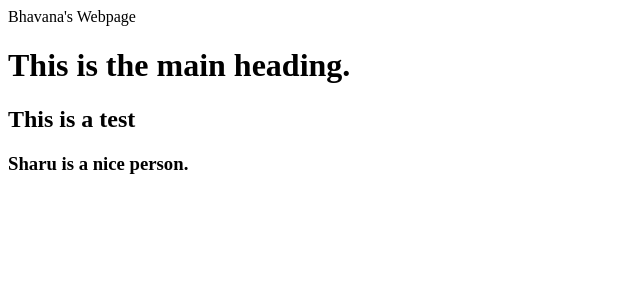
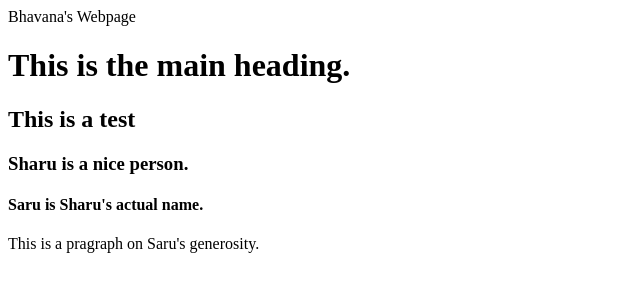
Before and after one commit to parallelskills/blalam, a plain HTML site: page index.html in a window 1280 px wide. Shown: the whole page, without its empty margins (0-640 px from the left). Drawn offline with Linux system fonts and the light colour scheme.

Commit message:
Added just two more lines to the code.

```diff
--- a/index.html
+++ b/index.html
@@ -6,5 +6,7 @@
     <h1>This is the main heading.</h1>
     <h2> This is a test </h2>
     <h3>Sharu is a nice person.</h3>
+    <h4>Saru is Sharu's actual name.</h4>
+    <p>This is a pragraph on Saru's generosity.</p>
   </body>
 </html>
```
